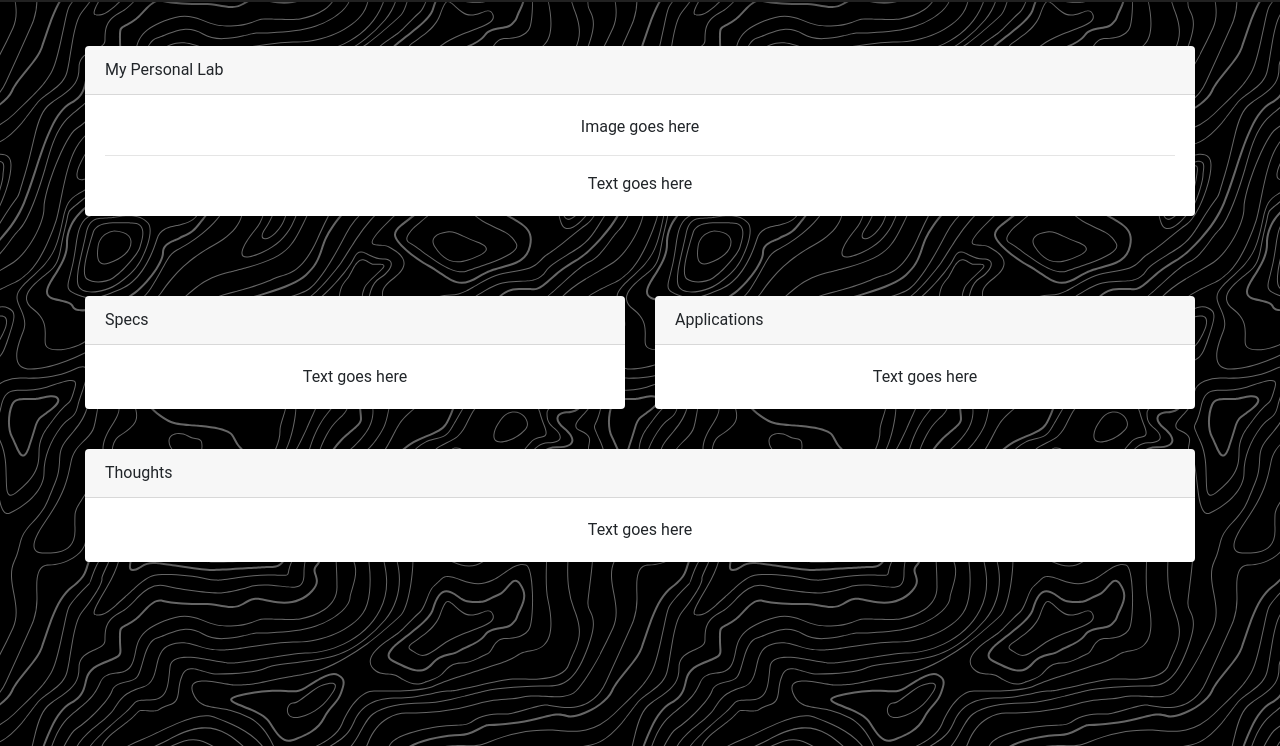
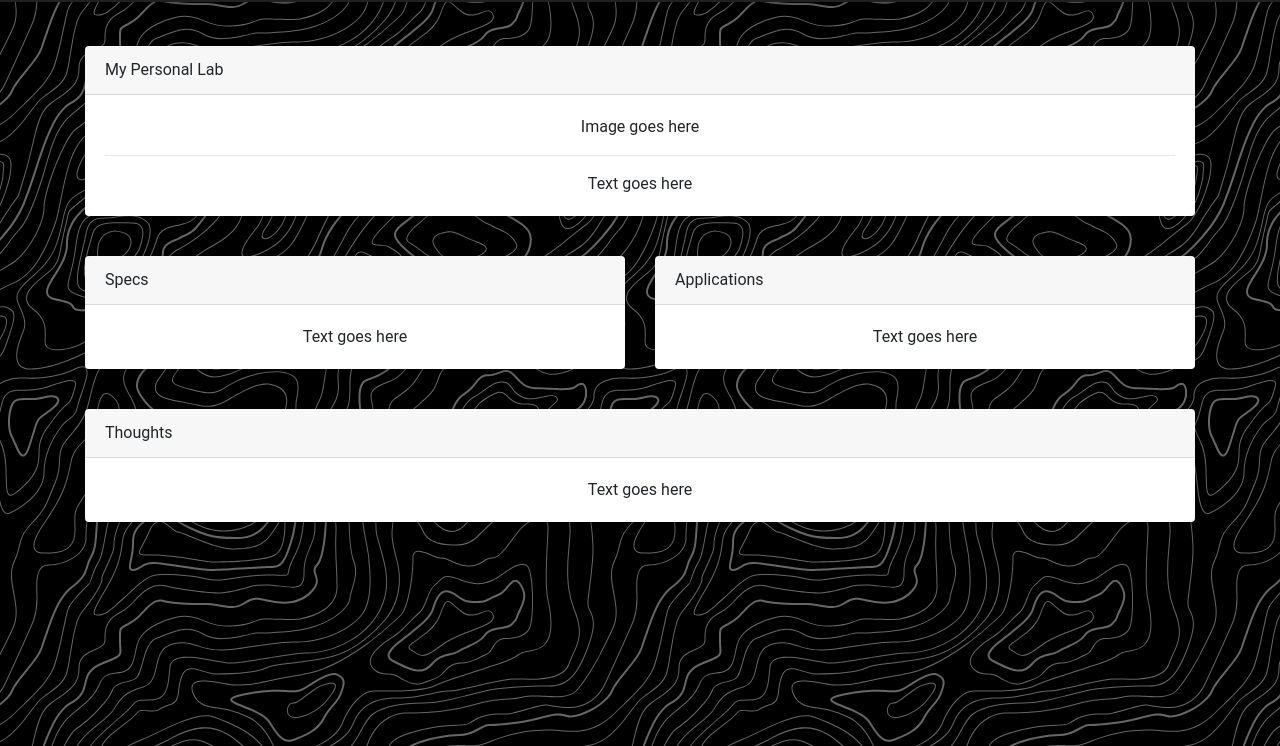
Before and after one commit to rehmano/Portfolio, a plain HTML site: page lab.html in a window 1280 px wide. Shown: the part 54-800 px from the top of the page. Drawn offline with nearby package versions, Linux system fonts and the light colour scheme.

Commit message:
Fixed margins

```diff
--- a/lab.html
+++ b/lab.html
@@ -32,10 +32,6 @@
       }
       #labHeader {
         margin-top: 100px;
-      }
-
-      #labContent {
-        margin-top: 5vh;
       }
 
       #labContent .card {
```
